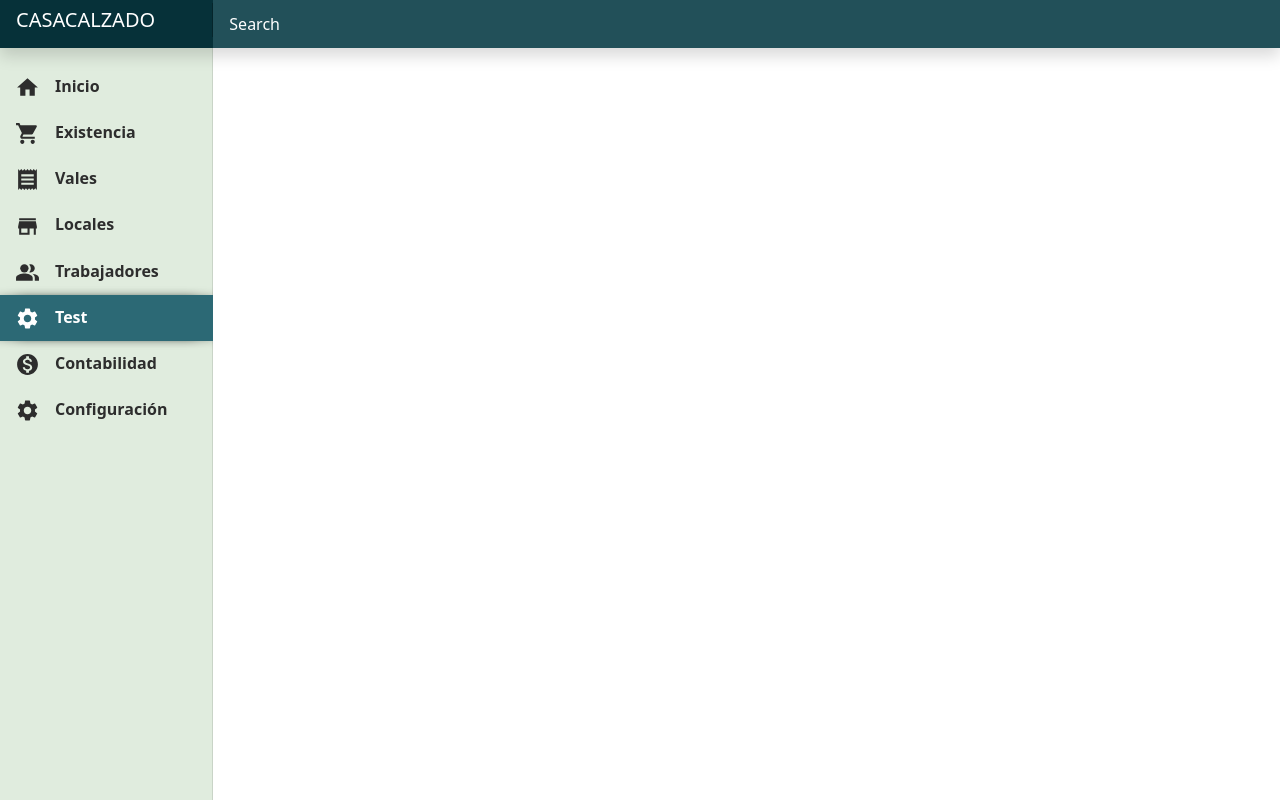
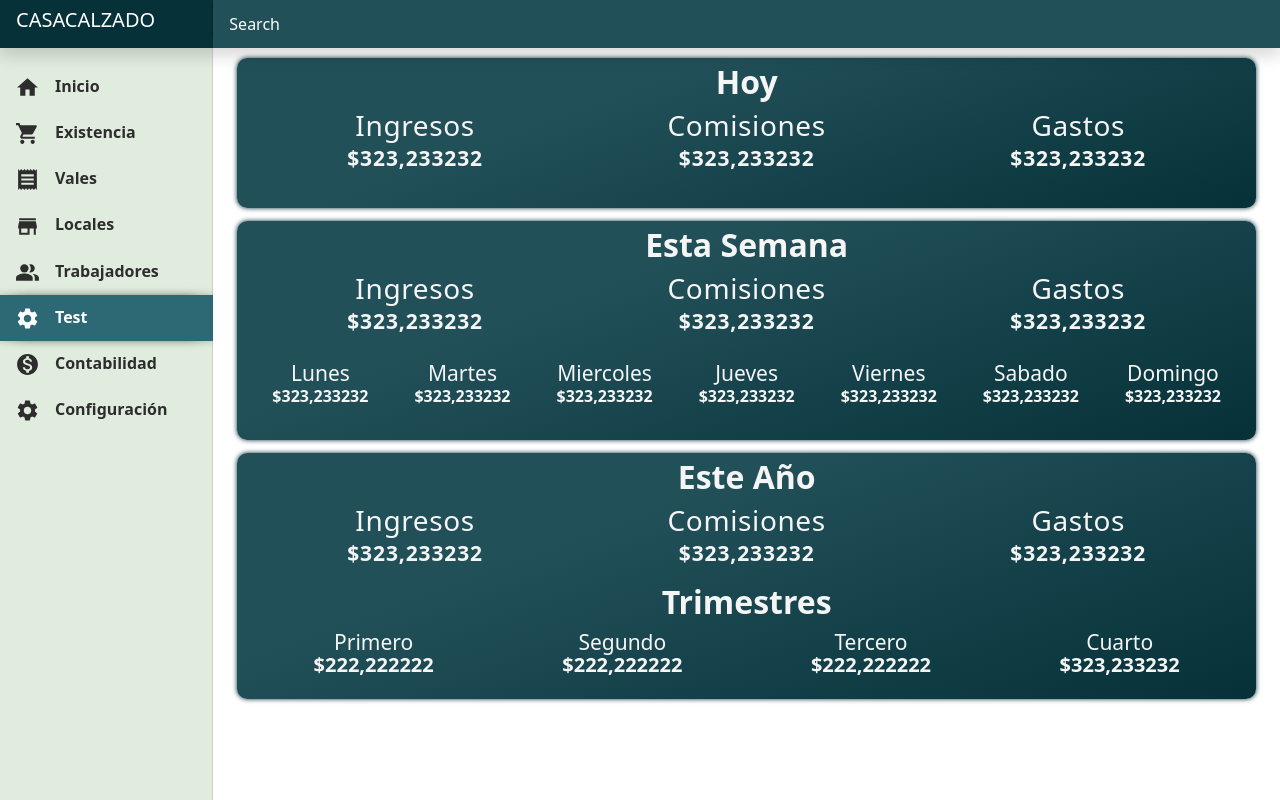
Before and after one commit to luisra99/deploytest, a React (Create React App) app: page /test in a window 1280 px wide. Built offline with nearby package versions, Linux system fonts and the light colour scheme.

Commit message:
202209012

```diff
--- a/src/Nav.css
+++ b/src/Nav.css
@@ -26,6 +26,36 @@
   cursor:pointer;
   margin-bottom: 13px;
   background:linear-gradient(340deg, rgb(159, 180, 185) 1%, rgba(255, 255, 255, 0.89) 67%)
+}
+.home-card{
+  box-shadow: rgb(6, 49, 57) 0px 0px 5px 0px;
+  margin-bottom: 13px;
+  border-radius:10px;
+  padding-bottom:var(--bs-gutter-x,.75rem);
+  padding-top:5px;
+  background: linear-gradient(340deg, rgb(6, 49, 57) 1%, rgb(34, 80, 89) 67%)
+}
+.home-header{
+  text-align: center;
+font-weight: 650;
+}
+.home-title{
+  font-weight: 350;
+  letter-spacing: 0.022em;
+}
+.home-main-value{
+  font-weight: 550;
+font-size: 21px;
+line-height: 0.7;
+letter-spacing: 0.042em;
+}
+.week-day{
+font-size: 21px;
+font-weight: 100;
+}
+.home-sec-value{
+  line-height: 0.2;
+  font-weight: 600;
 }
 .card-container{
   border-radius: 1rem;
--- a/src/pages/card.js
+++ b/src/pages/card.js
@@ -1,10 +1,8 @@
-import Card from 'react-bootstrap/Card';
-import ListGroup from 'react-bootstrap/ListGroup';
-import { NavLink } from "react-router-dom";
+
 function ResumeCard(props) {
   return (
-    <div className=" col-12 col-sm-6 col-xs-6 col-md-5 col-lg-4 col-xl-3" style={{marginBottom:"12px"}} >
-<div className="resume-card card-body p-3" style={{borderRadius: "1rem",
+    <div className=" col-4 col-sm-4 col-xs-4 col-md-3 col-lg-3 col-xl-3" style={{margin:"0px 0px 10px 0px",padding:"0px"}} >
+<div className="resume-card card-body" style={{borderRadius: "1rem",
 boxShadow: "rgba(0, 0, 0, 0.3) 0px 10px 9px 0px",margin:"5px"}}>
           <div className="row">
 
--- a/src/pages/test.js
+++ b/src/pages/test.js
@@ -1,8 +1,111 @@
 import React from "react";
 function Existencia() {
-  return (<div>
+  return (<>
+<div style={{color:"whitesmoke",
+textShadow: "rgb(0, 0, 0) 1px 1px 4px;"}}>
+<div className="container home-card" >
+<h2 className="home-header">Hoy</h2>
+<div className="row justify-content-around">
+  <div className="text-center col-4 col-sm-4 col-md-4 col-xl-4  " style={{minWidth:"max-content",marginBottom:"10px"}}>
+  <h3 className="home-title">Ingresos</h3>
+  <h4 className="home-main-value">$323,233232</h4>
+  </div>
+  <div div className="text-center col-4 col-sm-4 col-md-4 col-xl-4  " style={{minWidth:"max-content",marginBottom:"10px"}}>
+  <h3 className="home-title">Comisiones</h3>
+  <h4 className="home-main-value">$323,233232</h4>
+  </div>
+  <div className="text-center col-4 col-sm-4 col-md-4 col-xl-4  " style={{minWidth:"max-content",marginBottom:"10px"}}>
+  <h3 className="home-title">Gastos</h3>
+  <h4 className="home-main-value">$323,233232</h4>
+  </div>
+</div>
+</div>
+<div className="container home-card" >
+<h2 className="home-header">Esta Semana</h2>
+<div className="row justify-content-around" style={{marginBottom:"15px"}}>
+  <div className="text-center col-4 col-sm-4 col-md-4 col-xl-4  " style={{minWidth:"max-content",marginBottom:"10px"}}>
+  <h3 className="home-title">Ingresos</h3>
+  <h4 className="home-main-value">$323,233232</h4>
+  </div>
+  <div div className="text-center col-4 col-sm-4 col-md-4 col-xl-4  " style={{minWidth:"max-content",marginBottom:"10px"}}>
+  <h3 className="home-title">Comisiones</h3>
+  <h4 className="home-main-value">$323,233232</h4>
+  </div>
+  <div className="text-center col-4 col-sm-4 col-md-4 col-xl-4  " style={{minWidth:"max-content",marginBottom:"10px"}}>
+  <h3 className="home-title">Gastos</h3>
+  <h4 className="home-main-value">$323,233232</h4>
+  </div>
+</div>
+<div className="row justify-content-around">
+  <div className="text-center col-2 col-sm-1 col-md-1 col-xl-1  " style={{minWidth:"max-content",marginBottom:"10px"}}>
+  <h5 className="week-day">Lunes</h5>
+  <h6 className="home-sec-value">$323,233232</h6>
+  </div>
+  <div div className="text-center col-2 col-sm-1 col-md-1 col-xl-1  " style={{minWidth:"max-content",marginBottom:"10px"}}>
+  <h5 className="week-day">Martes</h5>
+  <h6 className="home-sec-value">$323,233232</h6>
+  </div>
+  <div className="text-center col-2 col-sm-1 col-md-1 col-xl-1  " style={{minWidth:"max-content",marginBottom:"10px"}}>
+  <h5 className="week-day">Miercoles</h5>
+  <h6 className="home-sec-value">$323,233232</h6>
+  </div>
+  <div className="text-center col-2 col-sm-1 col-md-1 col-xl-1  " style={{minWidth:"max-content",marginBottom:"10px"}}>
+  <h5 className="week-day">Jueves</h5>
+  <h6 className="home-sec-value">$323,233232</h6>
+  </div>
+  <div div className="text-center col-2 col-sm-1 col-md-1 col-xl-1  " style={{minWidth:"max-content",marginBottom:"10px"}}>
+  <h5 className="week-day">Viernes</h5>
+  <h6 className="home-sec-value">$323,233232</h6>
+  </div>
+  <div className="text-center col-2 col-sm-1 col-md-1 col-xl-1  " style={{minWidth:"max-content",marginBottom:"10px"}}>
+  <h5 className="week-day">Sabado</h5>
+  <h6 className="home-sec-value">$323,233232</h6>
+  </div>
+  <div className="text-center col-2 col-sm-1 col-md-1 col-xl-1  " style={{minWidth:"max-content",marginBottom:"10px"}}>
+  <h5 className="week-day">Domingo</h5>
+  <h6 className="home-sec-value">$323,233232</h6>
+  </div>
+</div>
 
+</div>
+<div className="container home-card" >
+<h2 className="home-header">Este Año</h2>
+<div className="row justify-content-around" style={{marginBottom:"15px"}}>
+  <div className="text-center col-4 col-sm-4 col-md-4 col-xl-4  " style={{minWidth:"max-content"}}>
+  <h3 className="home-title">Ingresos</h3>
+  <h4 className="home-main-value">$323,233232</h4>
   </div>
+  <div div className="text-center col-4 col-sm-4 col-md-4 col-xl-4  " style={{minWidth:"max-content"}}>
+  <h3 className="home-title">Comisiones</h3>
+  <h4 className="home-main-value">$323,233232</h4>
+  </div>
+  <div className="text-center col-4 col-sm-4 col-md-4 col-xl-4  " style={{minWidth:"max-content"}}>
+  <h3 className="home-title">Gastos</h3>
+  <h4 className="home-main-value">$323,233232</h4>
+  </div>
+  </div>
+  <div className="row justify-content-around">
+  <h2 className="home-header">Trimestres</h2>
+  <div className="text-center col-2 col-sm-2 col-md-2 col-xl-2  " style={{minWidth:"max-content"}}>
+  <h4 className="week-day">Primero</h4>
+  <h5 className="home-sec-value">$222,222222</h5>
+  </div>
+  <div div className="text-center col-2 col-sm-2 col-md-2 col-xl-2  " style={{minWidth:"max-content"}}>
+  <h4 className="week-day">Segundo</h4>
+  <h5 className="home-sec-value">$222,222222</h5>
+  </div>
+  <div className="text-center col-2 col-sm-2 col-md-2 col-xl-2  " style={{minWidth:"max-content"}}>
+  <h4 className="week-day">Tercero</h4>
+  <h5 className="home-sec-value">$222,222222</h5>
+  </div>
+  <div className="text-center col-2 col-sm-2 col-md-2 col-xl-2  " style={{minWidth:"max-content"}}>
+  <h4 className="week-day">Cuarto</h4>
+  <h5 className="home-sec-value">$323,233232</h5>
+  </div>
+  </div>
+</div>
+</div>
+  </>
     );
 }
 export default Existencia;
```
